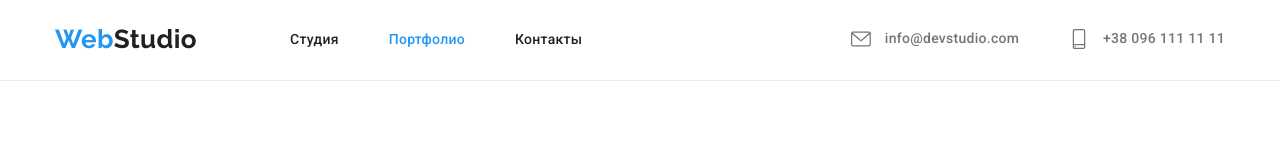
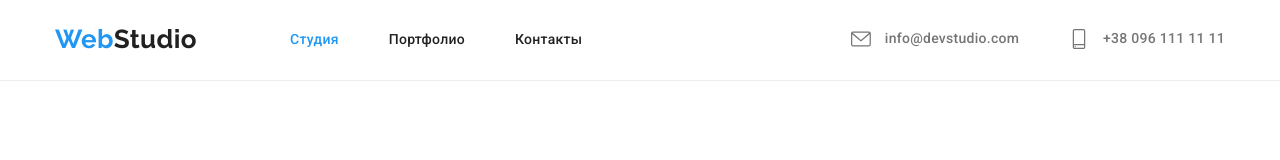
Before and after one commit to VitaliiStoroshyk/goit-markup-hw-04, a plain HTML site: page portfolio.html in a window 1280 px wide. Shown: the top 160 px of the page. Drawn offline with nearby package versions, Linux system fonts and the light colour scheme.

Commit message:
module-2-1

```diff
--- a/portfolio.html
+++ b/portfolio.html
@@ -22,10 +22,10 @@
                         class="logo-studio">Studio</span></a>
                 <ul class="list menu-list">
                     <li class="menu-item">
-                        <a class="menu-link link" href="./index.html">Студия</a>
+                        <a class="menu-link link current" href="./index.html">Студия</a>
                     </li>
                     <li class="menu-item">
-                        <a class="menu-link link current" href="./portfolio.html">Портфолио</a>
+                        <a class="menu-link link" href="./portfolio.html">Портфолио</a>
                     </li>
                     <li class="menu-item">
                         <a class="menu-link link" href="">Контакты</a>
@@ -49,6 +49,7 @@
                         +38 096 111 11 11
                     </a>
                 </li>
+            </ul>
         </div>
     </header>
     <main>
```
Lines whose indentation alone changed are shown as unchanged.
